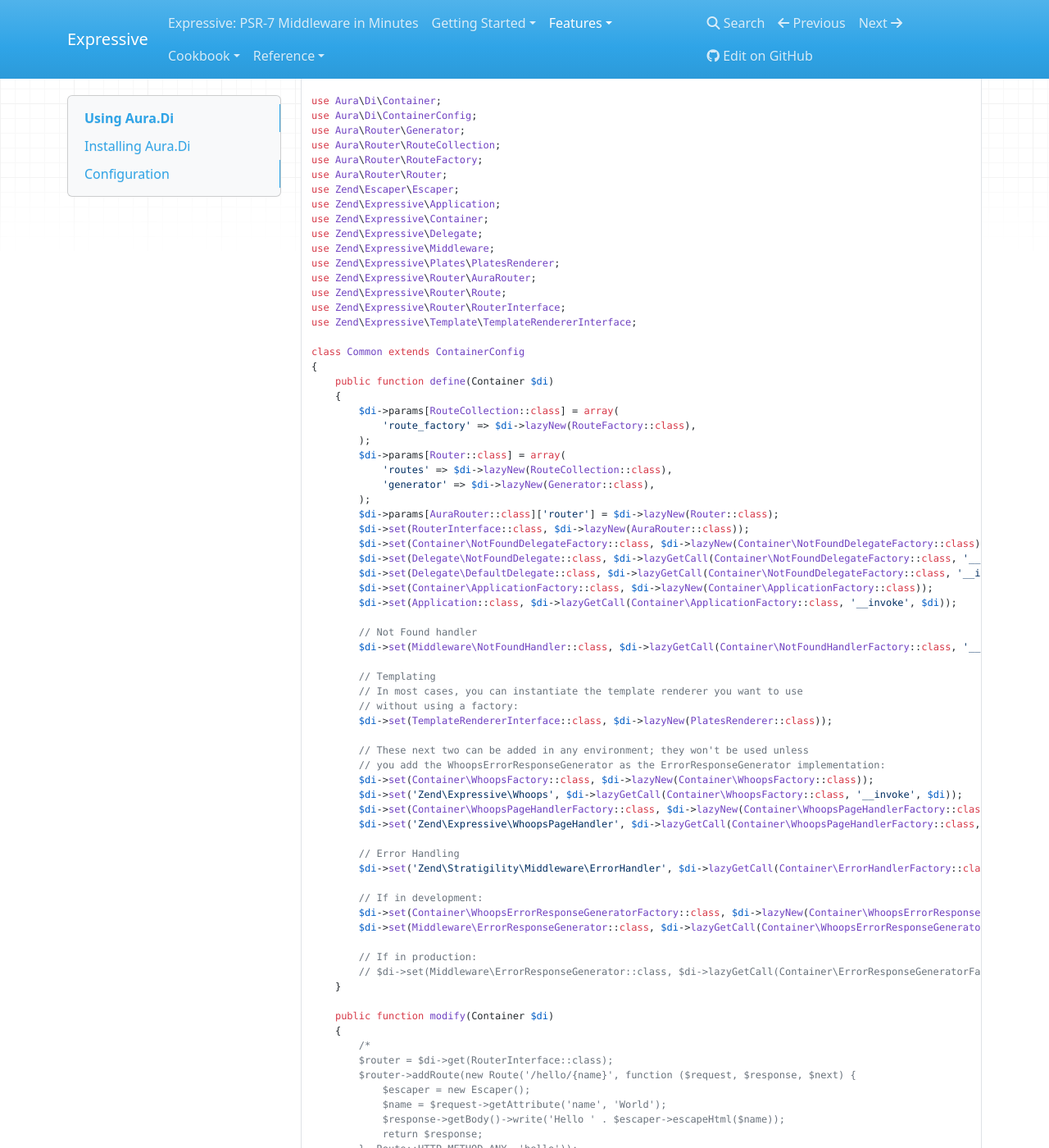
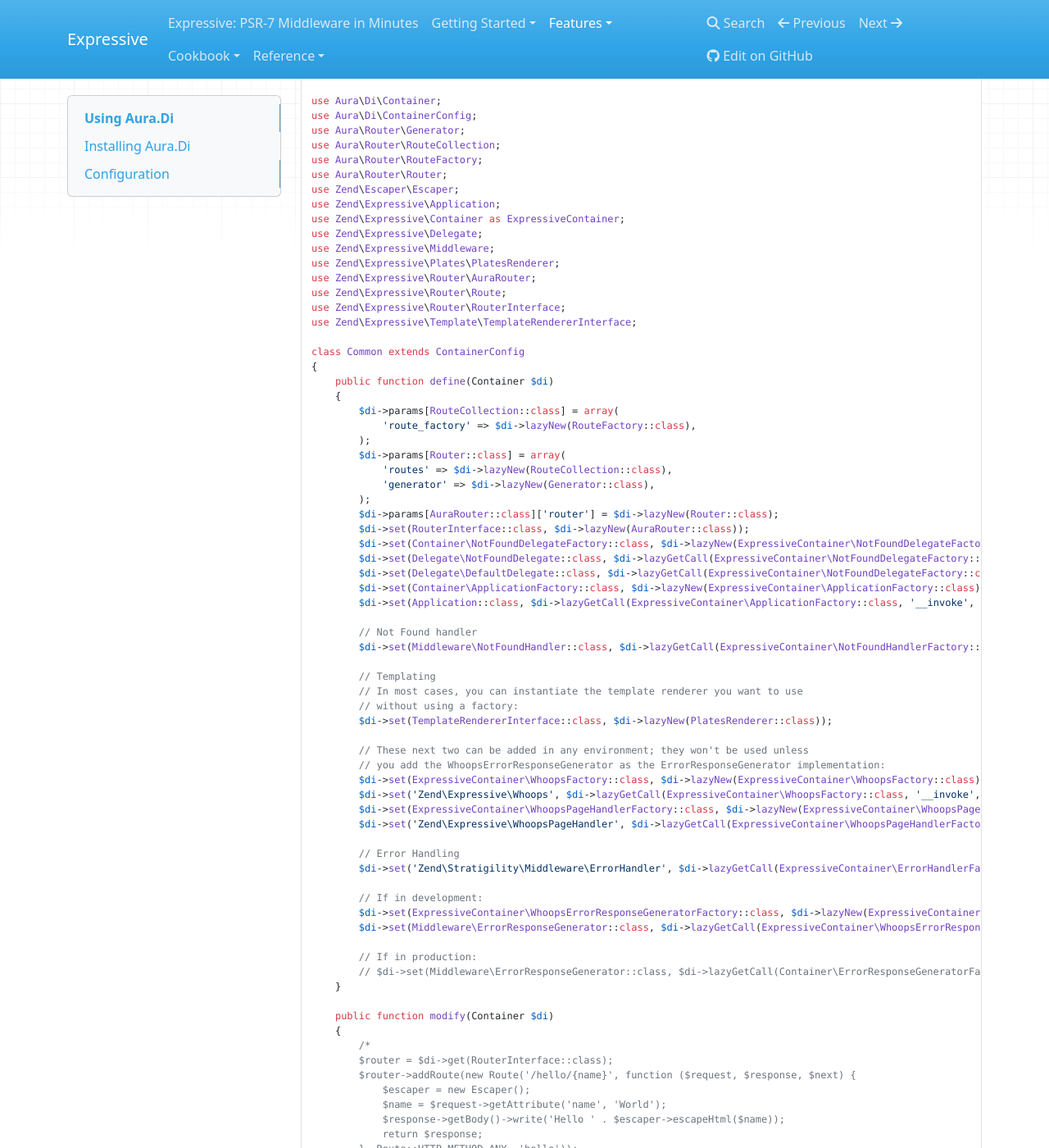
Before and after one commit to zendframework/zend-expressive, an MkDocs documentation site: the page built from doc/book/features/container/aura-di.md, in a window 1280 px wide and 1400 px high, scrolled down 864 px. Shown: the whole window at 82% size. Built offline with MkDocs 1.6.1, drawn with Linux system fonts in a browser that asks for light colours; nearby versions of some CDN libraries; old or Windows-style settings are respelled for this version of MkDocs.

Commit message:
Docs fixes

```diff
--- a/doc/book/features/container/aura-di.md
+++ b/doc/book/features/container/aura-di.md
@@ -55,7 +55,7 @@
 use Aura\Router\Router;
 use Zend\Escaper\Escaper;
 use Zend\Expressive\Application;
-use Zend\Expressive\Container;
+use Zend\Expressive\Container as ExpressiveContainer;
 use Zend\Expressive\Delegate;
 use Zend\Expressive\Middleware;
 use Zend\Expressive\Plates\PlatesRenderer;
@@ -77,14 +77,14 @@
         );
         $di->params[AuraRouter::class]['router'] = $di->lazyNew(Router::class);
         $di->set(RouterInterface::class, $di->lazyNew(AuraRouter::class));
-        $di->set(Container\NotFoundDelegateFactory::class, $di->lazyNew(Container\NotFoundDelegateFactory::class));
-        $di->set(Delegate\NotFoundDelegate::class, $di->lazyGetCall(Container\NotFoundDelegateFactory::class, '__invoke', $di));
-        $di->set(Delegate\DefaultDelegate::class, $di->lazyGetCall(Container\NotFoundDelegateFactory::class, '__invoke', $di));
-        $di->set(Container\ApplicationFactory::class, $di->lazyNew(Container\ApplicationFactory::class));
-        $di->set(Application::class, $di->lazyGetCall(Container\ApplicationFactory::class, '__invoke', $di));
+        $di->set(Container\NotFoundDelegateFactory::class, $di->lazyNew(ExpressiveContainer\NotFoundDelegateFactory::class));
+        $di->set(Delegate\NotFoundDelegate::class, $di->lazyGetCall(ExpressiveContainer\NotFoundDelegateFactory::class, '__invoke', $di));
+        $di->set(Delegate\DefaultDelegate::class, $di->lazyGetCall(ExpressiveContainer\NotFoundDelegateFactory::class, '__invoke', $di));
+        $di->set(Container\ApplicationFactory::class, $di->lazyNew(ExpressiveContainer\ApplicationFactory::class));
+        $di->set(Application::class, $di->lazyGetCall(ExpressiveContainer\ApplicationFactory::class, '__invoke', $di));
 
         // Not Found handler
-        $di->set(Middleware\NotFoundHandler::class, $di->lazyGetCall(Container\NotFoundHandlerFactory::class, '__invoke', $di));
+        $di->set(Middleware\NotFoundHandler::class, $di->lazyGetCall(ExpressiveContainer\NotFoundHandlerFactory::class, '__invoke', $di));
 
         // Templating
         // In most cases, you can instantiate the template renderer you want to use
@@ -93,17 +93,17 @@
 
         // These next two can be added in any environment; they won't be used unless
         // you add the WhoopsErrorResponseGenerator as the ErrorResponseGenerator implementation:
-        $di->set(Container\WhoopsFactory::class, $di->lazyNew(Container\WhoopsFactory::class));
-        $di->set('Zend\Expressive\Whoops', $di->lazyGetCall(Container\WhoopsFactory::class, '__invoke', $di));
-        $di->set(Container\WhoopsPageHandlerFactory::class, $di->lazyNew(Container\WhoopsPageHandlerFactory::class));
-        $di->set('Zend\Expressive\WhoopsPageHandler', $di->lazyGetCall(Container\WhoopsPageHandlerFactory::class, '__invoke', $di));
+        $di->set(ExpressiveContainer\WhoopsFactory::class, $di->lazyNew(ExpressiveContainer\WhoopsFactory::class));
+        $di->set('Zend\Expressive\Whoops', $di->lazyGetCall(ExpressiveContainer\WhoopsFactory::class, '__invoke', $di));
+        $di->set(ExpressiveContainer\WhoopsPageHandlerFactory::class, $di->lazyNew(ExpressiveContainer\WhoopsPageHandlerFactory::class));
+        $di->set('Zend\Expressive\WhoopsPageHandler', $di->lazyGetCall(ExpressiveContainer\WhoopsPageHandlerFactory::class, '__invoke', $di));
 
         // Error Handling
-        $di->set('Zend\Stratigility\Middleware\ErrorHandler', $di->lazyGetCall(Container\ErrorHandlerFactory::class, '__invoke', $di));
+        $di->set('Zend\Stratigility\Middleware\ErrorHandler', $di->lazyGetCall(ExpressiveContainer\ErrorHandlerFactory::class, '__invoke', $di));
 
         // If in development:
-        $di->set(Container\WhoopsErrorResponseGeneratorFactory::class, $di->lazyNew(Container\WhoopsErrorResponseGeneratorFactory::class));
-        $di->set(Middleware\ErrorResponseGenerator::class, $di->lazyGetCall(Container\WhoopsErrorResponseGeneratorFactory::class, '__invoke', $di));
+        $di->set(ExpressiveContainer\WhoopsErrorResponseGeneratorFactory::class, $di->lazyNew(ExpressiveContainer\WhoopsErrorResponseGeneratorFactory::class));
+        $di->set(Middleware\ErrorResponseGenerator::class, $di->lazyGetCall(ExpressiveContainer\WhoopsErrorResponseGeneratorFactory::class, '__invoke', $di));
 
         // If in production:
         // $di->set(Middleware\ErrorResponseGenerator::class, $di->lazyGetCall(Container\ErrorResponseGeneratorFactory::class, '__invoke', $di));
```
Also changed, not shown: doc/book/cookbook/flash-messengers.md (+1 -1 lines), doc/book/cookbook/using-routed-middleware-class-as-controller.md (+4 -7 lines), doc/book/features/router/fast-route.md (+1 -2 lines), doc/book/getting-started/skeleton.md (+2 -2 lines), doc/book/reference/usage-examples.md (+1 -1 lines).
